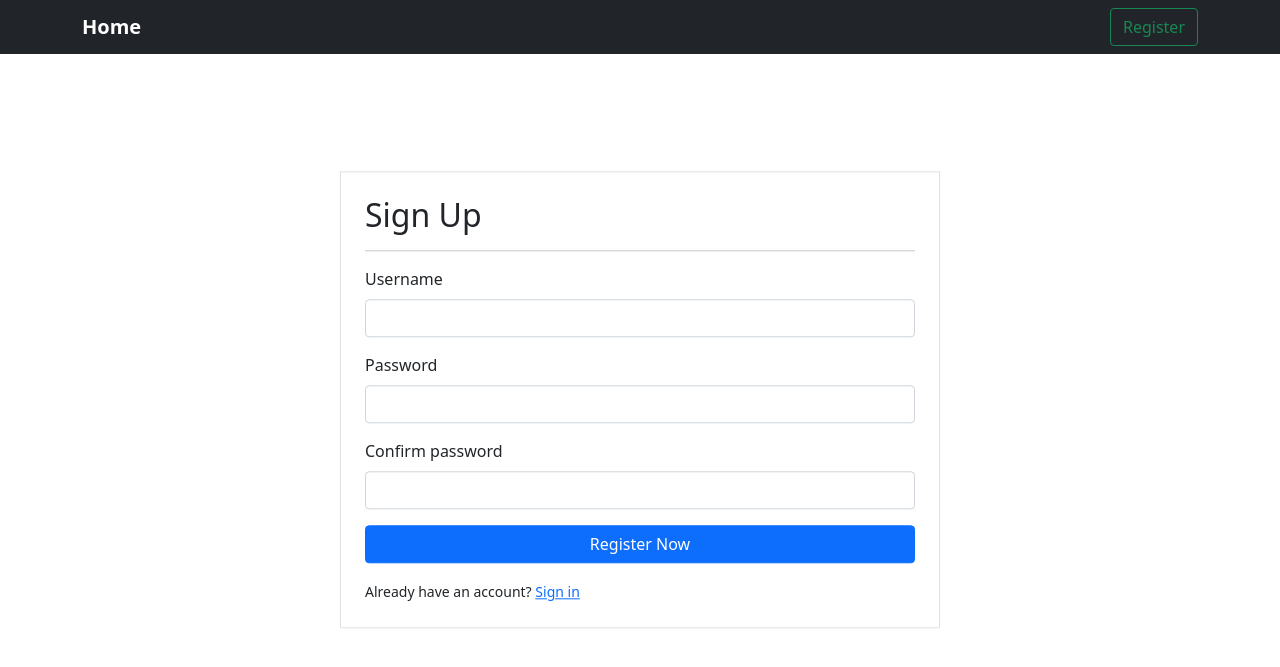
After one commit to inyourtime/flask-post-app, a Flask app: page /auth/register in a window 1280 px wide. The commit adds this page. Shown: the top 667 px of the page. Run offline with Flask 2, Linux system fonts and the light colour scheme.

Commit message:
add register page

```diff
--- a/app/__init__.py
+++ b/app/__init__.py
@@ -5,29 +5,21 @@ from flask_sqlalchemy import SQLAlchemy
 
 db = SQLAlchemy()
 
+
 def create_app():
-	load_dotenv()
-	app = Flask(__name__)
+    load_dotenv()
+    app = Flask(__name__)
 
-	app.config['SECRET_KEY'] = os.getenv('SECRET_KEY')
-	app.config["SQLALCHEMY_DATABASE_URI"] = os.getenv("DATABASE_URI")
-	app.config["SQLALCHEMY_TRACK_MODIFICATIONS"] = False
+    app.config['SECRET_KEY'] = os.getenv('SECRET_KEY')
+    app.config["SQLALCHEMY_DATABASE_URI"] = os.getenv('DATABASE_URI')
+    app.config["SQLALCHEMY_TRACK_MODIFICATIONS"] = False
 
-	db.init_app(app)
+    db.init_app(app)
 
-	from .views import views
-	from .auth import auth
+    from .views import views
+    from .auth import auth
 
-	from .models import Todo
+    app.register_blueprint(views, url_prefix='/')
+    app.register_blueprint(auth, url_prefix='/auth')
 
-	# create_database(app)
-
-	app.register_blueprint(views, url_prefix='/')
-	app.register_blueprint(auth, url_prefix='/auth')
-
-	return app
-
-
-def create_database(app):
-	db.create_all(app=app)
-	print('Created database')
+    return app
--- a/app/auth.py
+++ b/app/auth.py
@@ -1,17 +1,43 @@
-from flask import Blueprint, render_template
+from flask import Blueprint, render_template, url_for, redirect
+from werkzeug.security import generate_password_hash, check_password_hash
+from .forms import SignUpForm, LoginForm
+from . import db
+from .models import User
 
-auth = Blueprint('auth', __name__)
-
-@auth.route('/sign-up')
-def register():
-	return render_template('sign-up.html')
+auth = Blueprint('auth', __name__, static_folder='static', template_folder='templates')
 
 
-@auth.route('/login')
+@auth.route('/register', methods=['GET', 'POST'])
+def register():
+    form = SignUpForm()
+
+    if form.validate_on_submit():
+        username = form.username.data
+        password = form.password.data
+        hashPassword = generate_password_hash(password)
+        newUser = User(username=username, password=hashPassword)
+        try:
+            db.session.add(newUser)
+            db.session.commit()
+            return redirect(url_for('views.home'))
+        except:
+            return 'Error while add user'
+
+    return render_template('register.html', form=form)
+
+
+@auth.route('/login', methods=['POST'])
 def login():
-	return "<h1>login</h1>"
+    form = LoginForm()
+
+    if form.validate_on_submit():
+        username = form.username.data
+        password = form.password.data
+        user = User.query.filter_by(username=username).first()
+
+    return "<h1>login</h1>"
 
 
 @auth.route('/logout')
 def logout():
-	return "<h1>logout</h1>"
+    return "<h1>logout</h1>"
--- /dev/null
+++ b/app/forms.py
@@ -0,0 +1,50 @@
+from flask_wtf import FlaskForm
+from wtforms import StringField, PasswordField, SubmitField
+from wtforms.validators import DataRequired, Length, ValidationError, EqualTo
+from .models import User
+
+
+class SignUpForm(FlaskForm):
+    username = StringField(
+        'Username',
+        validators=[
+            DataRequired(),
+            Length(
+                min=6, max=40, message='Field must be between 6 and 40 characters long.'
+            ),
+        ],
+        render_kw={"id": "validationError"}
+    )
+
+    password = PasswordField(
+        'Password',
+        validators=[
+            DataRequired(),
+            Length(
+                min=6, message='Minimum 6 characters.'
+            ),
+        ],
+    )
+    confirm = PasswordField(
+        'Confirm password',
+        validators=[
+            DataRequired(),
+            EqualTo(
+                'password', message='Password is not match.'
+            ),
+        ],
+    )
+    submit = SubmitField("Register Now")
+
+    def validate_username(self, username):
+        existingUserUsername = User.query.filter_by(username=username.data).first()
+        if existingUserUsername:
+            raise ValidationError('That username already exist, please try again')
+
+
+class LoginForm(FlaskForm):
+    username = StringField("username", validators=[DataRequired()], render_kw={
+                           "placeholder": "Username"})
+    password = PasswordField("password", validators=[DataRequired()], render_kw={
+                             "placeholder": "Password"})
+    submit = SubmitField("Login")
--- a/app/static/css/index.css
+++ b/app/static/css/index.css
@@ -1,3 +1,18 @@
 body {
+	margin: 0;
+	padding: 0;
 	background-color:white;
 }
+
+#form_register {
+	width: 600px;
+	left: 50%;
+	top: 50%;
+	position: absolute;
+	transform: translate(-50%, -50%);
+}
+
+#form_login {
+	width: 400px;
+	margin: 0 auto;
+}
--- a/app/templates/base.html
+++ b/app/templates/base.html
@@ -13,14 +13,11 @@
 <body>
 	<nav class="navbar navbar-expand-lg navbar-dark bg-dark">
 		<div class="container">
-			<strong><a href="#" class="navbar-brand">Home</a></strong>
+			<strong><a href="{{ url_for('views.home') }}" class="navbar-brand">Home</a></strong>
 
 			<ul class="navbar-nav ml-auto">
-				<li class="nav-item">
-					<a href="#" class="nav-link active">SignIn</a>
-				</li>
 				<li class="nav-item" style="margin-left: 10px;">
-					<a href="#" class="nav-link active">SignUp</a>
+					<a href="{{ url_for('auth.register') }}" class="btn btn-outline-success">Register</a>
 				</li>
 			</ul>
 
--- /dev/null
+++ b/app/templates/register.html
@@ -0,0 +1,56 @@
+{% extends 'base.html' %}
+
+{% block title %}
+SignUp
+{% endblock title %}
+
+{% block content %}
+
+<div class="container">
+	<form action="{{ url_for('auth.register') }}" method="post" id="form_register">
+		{{ form.csrf_token }}
+		<div class="border bor-success p-4">
+			<div class="mb-3">
+				<h2>Sign Up</h2>
+				<hr>
+			</div>
+			<div class="form-group w-100">
+				{{ form.username.label(class="form-label") }}
+				<div class="mb-3">
+					{{ form.username(class_="form-control", id_="validationError") }}
+					{% for error in form.username.errors %}
+						<small class="form-text text-danger">
+							{{ error }}
+						</small>
+					{% endfor %}
+				</div>
+				<div class="form-group w-100">
+					{{ form.password.label(class="form-label") }}
+					<div class="mb-3">
+						{{ form.password(class="form-control") }}
+						{% for error in form.password.errors %}
+							<small class="form-text text-danger">
+								{{ error }}
+							</small>
+						{% endfor %}
+					</div>
+				</div>
+				<div class="form-group w-100">
+					{{ form.confirm.label(class="form-label") }}
+					<div class="mb-3">
+						{{ form.confirm(class="form-control") }}
+						{% for error in form.confirm.errors %}
+							<small class="form-text text-danger">
+								{{ error }}
+							</small>
+						{% endfor %}
+					</div>
+				</div>
+				{{ form.submit(class="btn btn-primary col-12 mb-3") }}
+				<small>Already have an account? <span><a href="{{ url_for('views.home') }}">Sign in</a></span></small>
+			</div>
+		</div>
+	</form>
+</div>
+
+{% endblock content %}
```
Also changed, not shown: app/models.py (+13 -4 lines), app/templates/home.html (+35 -0 lines), app/views.py (+10 -2 lines).
